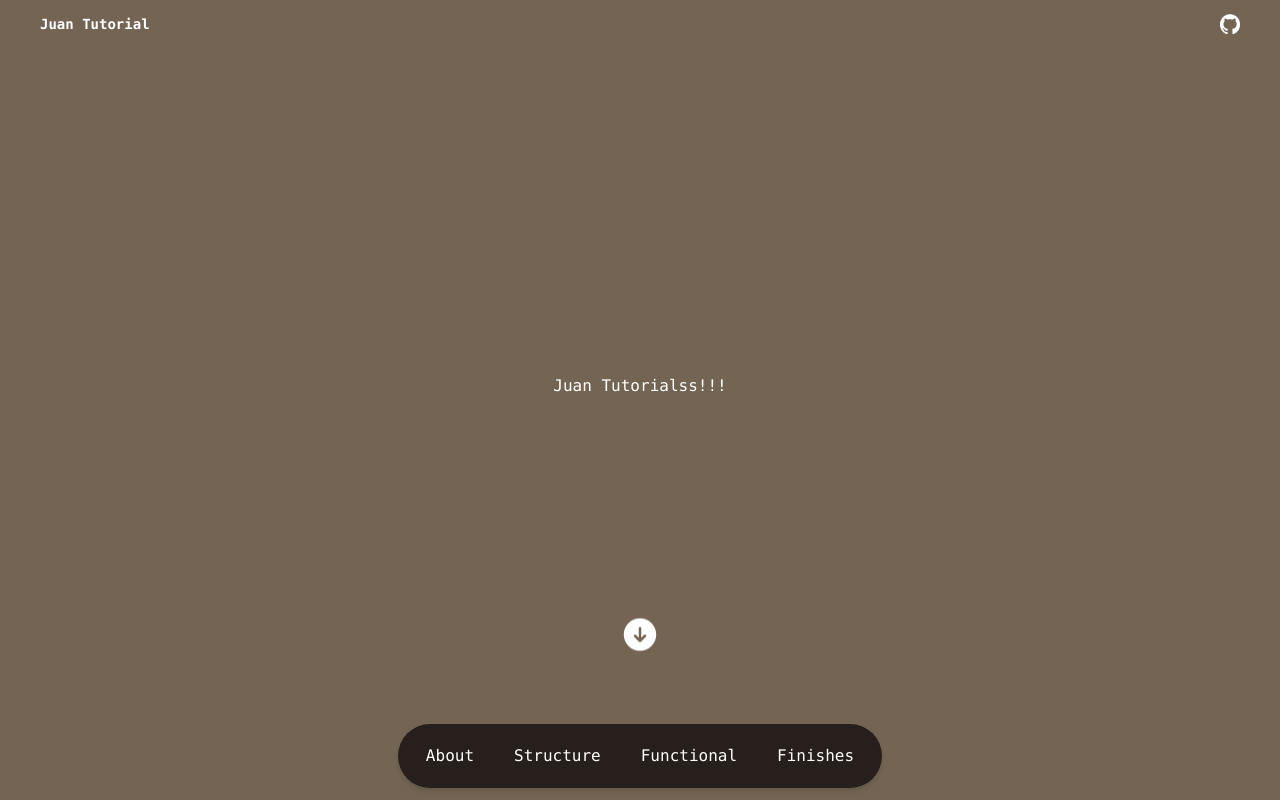
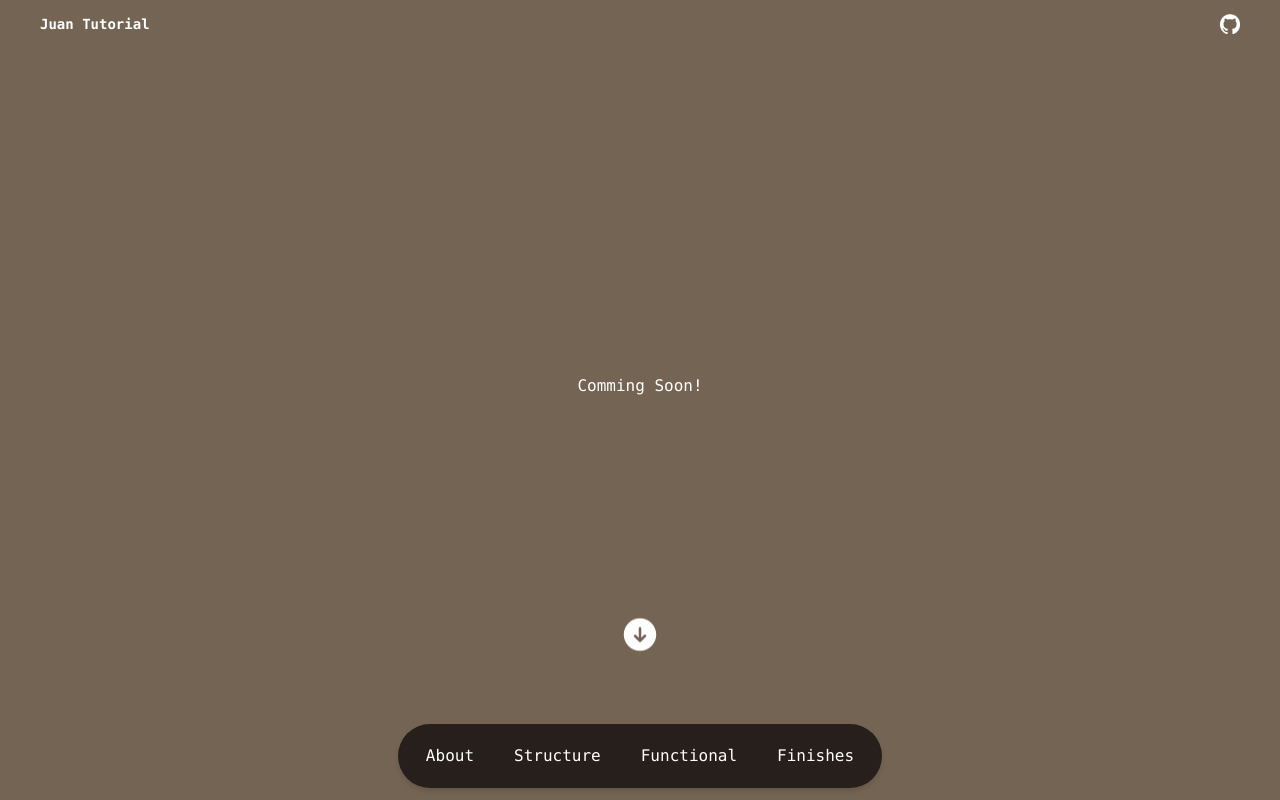
Before and after one commit to juan-lagunas/juans-tutorials, a Next.js app: page / in a window 1280 px wide. Built offline with nearby package versions, Linux system fonts and the light colour scheme.

Commit message:
Change about text

```diff
--- a/src/app/components/About.tsx
+++ b/src/app/components/About.tsx
@@ -10,7 +10,7 @@ const About = ({ id }: Props) => {
       id={id}
       className="relative flex h-full w-full items-center justify-center"
     >
-      <div>Juan Tutorialss!!!</div>
+      <div>Comming Soon!</div>
       <a
         href="#functional"
         className="absolute bottom-[10%] flex h-10 w-10 animate-bounce items-center justify-center rounded-full"
```
